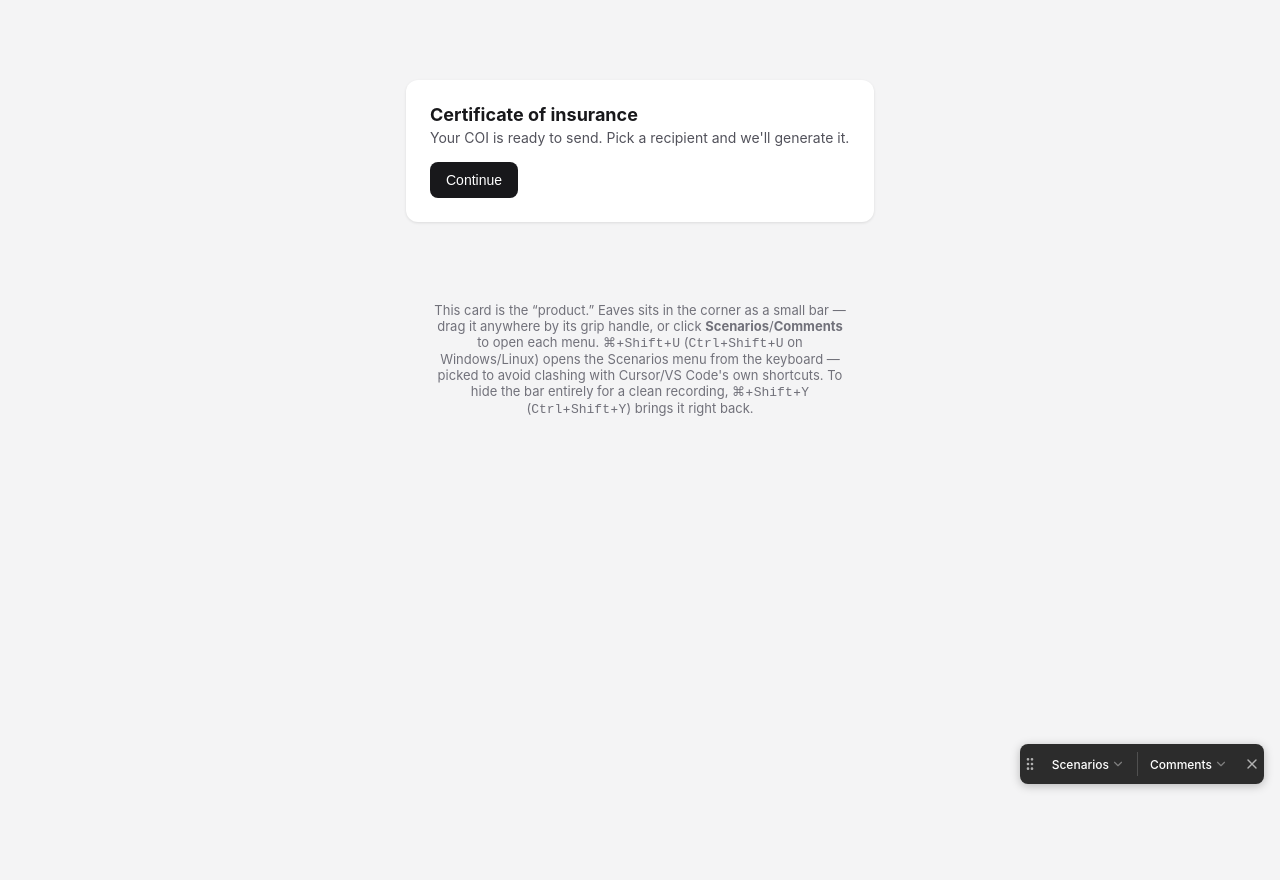
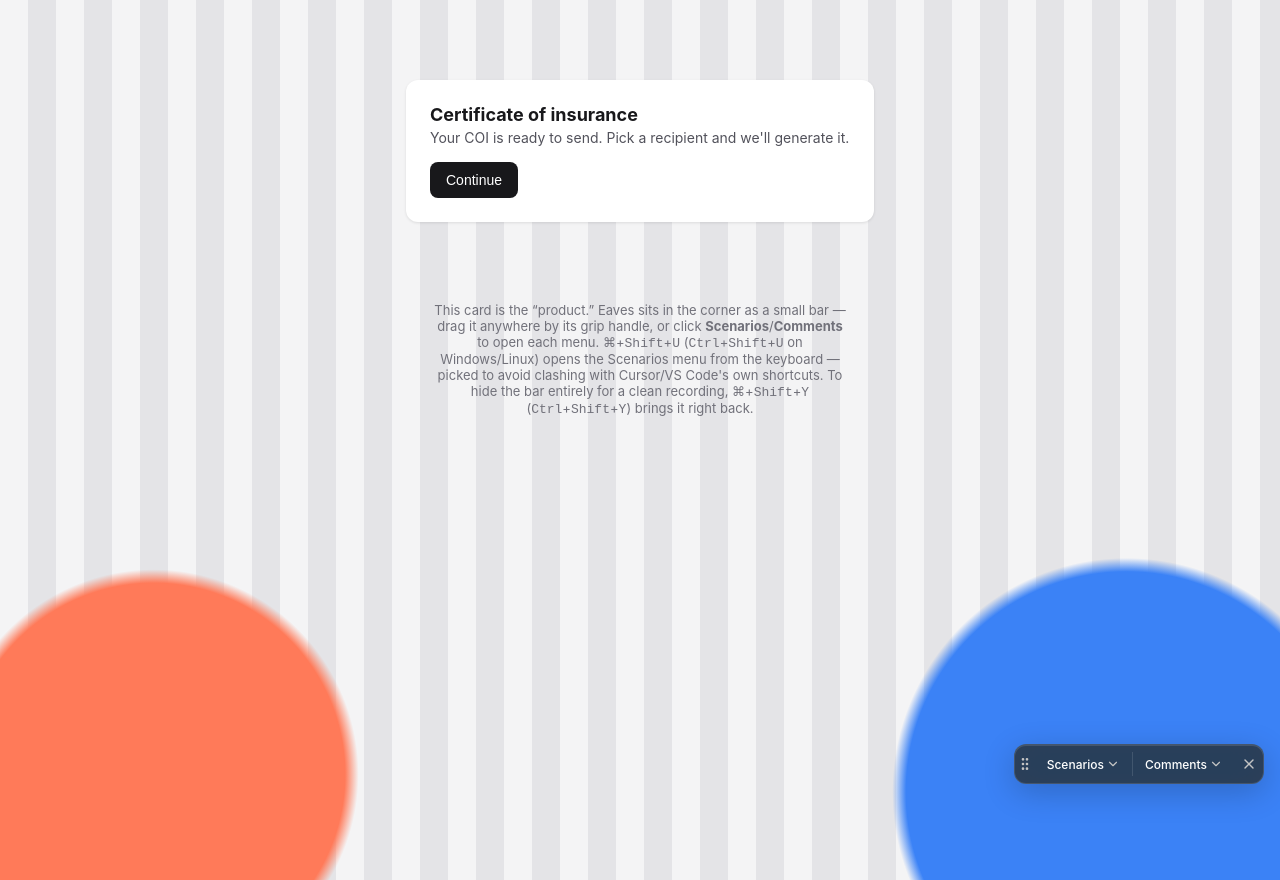
Before and after one commit to ommakes/eaves, a website: page demo/index.html in a window 1280 px wide. Before the commit the page ends 800 px from the top, so only its background shows below. Drawn offline with Linux system fonts and the light colour scheme.

Commit message:
Restyle the panel: frosted glass, shape-role corners, themable tokens (v0.7.0)
- Bar, menus and note composer use a frosted-glass surface (dark tint, 16px blur,
  1px edge, top highlight, soft shadow) with an opaque fallback where blur is
  unsupported and under prefers-reduced-transparency.
- Corners follow the shape roles: 12px surfaces, 8px concentric rows and fields,
  6px controls.
- Muted greys lightened so text and icons hold contrast over a white page behind
  the translucent panel.
- All values are --eaves-* custom properties with zero-specificity defaults.
- Icon buttons follow icon-sm (28/16) and step up on coarse pointers.
- Reduced motion removes the pin hover scale and flash.
- Demo gets a busy backdrop so the blur is visible.

Co-Authored-By: Claude Sonnet 5.5 <noreply@anthropic.com>
Claude-Session: https://claude.ai/code/session_012T9oqs4JY2zUttjonVY3CX

```diff
--- a/demo/index.html
+++ b/demo/index.html
@@ -4,7 +4,9 @@
 <meta charset="UTF-8" />
 <title>Eaves demo</title>
 <style>
-  body { margin: 0; font-family: -apple-system, BlinkMacSystemFont, "Segoe UI", Roboto, sans-serif; background: #f4f4f5; color: #18181b; }
+  body { margin: 0; min-height: 100vh; font-family: -apple-system, BlinkMacSystemFont, "Segoe UI", Roboto, sans-serif; color: #18181b;
+    /* A busy page behind the panel, so the frosted glass has something to blur. */
+    background: radial-gradient(circle at 12% 88%, #ff7a59 0 14%, transparent 15%), radial-gradient(circle at 88% 90%, #3b82f6 0 16%, transparent 17%), repeating-linear-gradient(90deg, #f4f4f5 0 28px, #e4e4e7 28px 56px); }
   .prototype { max-width: 420px; margin: 80px auto; background: #fff; border-radius: 12px; box-shadow: 0 1px 3px rgba(0,0,0,.1); padding: 24px; }
   .prototype h1 { font-size: 18px; margin: 0 0 4px; }
   .prototype p { color: #52525b; font-size: 14px; margin: 0 0 16px; }
--- a/package.json
+++ b/package.json
@@ -1,6 +1,6 @@
 {
   "name": "eaves-panel",
-  "version": "0.6.0",
+  "version": "0.7.0",
   "description": "A hideable control panel for switching scenarios and variants in coded usability-test prototypes, without touching the UI you're testing.",
   "main": "src/eaves.js",
   "unpkg": "src/eaves.js",
--- a/src/eaves.js
+++ b/src/eaves.js
@@ -18,49 +18,72 @@
   var instanceCount = 0;
 
   var CSS = [
+    // Look: frosted glass, standard tier (Vois DS-GLASS). Every surface (bar, menus,
+    // note composer) shares these tokens, so a host page can restyle the whole panel
+    // by setting --eaves-* on :root (or any ancestor). The tint is a dark neutral, not white-at-low-alpha:
+    // Eaves is always a dark panel with white text over *any* prototype, so the tint
+    // has to hold 4.5:1 against the lightest page it can sit on (tested on white).
+    // :where() keeps the defaults at zero specificity, so a host's own :root rule wins in any order.
+    ':where(:root){' +
+      '--eaves-fill:#2c2c2c;' +                       // opaque fallback, used first
+      '--eaves-tint:rgba(44,44,44,.78);' +            // glass fill
+      '--eaves-blur:16px;--eaves-saturate:160%;' +
+      '--eaves-stroke:rgba(255,255,255,.12);--eaves-highlight:rgba(255,255,255,.12);' +
+      '--eaves-shadow:0 8px 32px rgba(0,0,0,.2);' +
+      '--eaves-shadow-pin:0 2px 6px rgba(0,0,0,.35);' +
+      '--eaves-radius:12px;--eaves-radius-inner:8px;--eaves-radius-control:6px;' + // surface, concentric child (12 - 4 padding), control
+      '--eaves-dur:150ms;--eaves-dur-flash:600ms;--eaves-ease:ease;' +
+      '--eaves-text:#fff;--eaves-text-muted:#d8d8d8;--eaves-icon:#c4c4c4;--eaves-accent:#b3d7ff;' +
+      '--eaves-hover:rgba(255,255,255,.06);--eaves-press:rgba(255,255,255,.12);--eaves-field:rgba(255,255,255,.06);' +
+    '}',
     '.eaves-root{position:fixed;z-index:2147483000;font-family:-apple-system,BlinkMacSystemFont,"Segoe UI",Roboto,sans-serif;font-size:12px;line-height:1.4;}',
     '.eaves-root[data-position="bottom-right"]{bottom:16px;right:16px;}',
     '.eaves-root[data-position="bottom-left"]{bottom:16px;left:16px;}',
     '.eaves-root[data-position="top-right"]{top:16px;right:16px;}',
     '.eaves-root[data-position="top-left"]{top:16px;left:16px;}',
     '.eaves-root.eaves-hidden{display:none;}',
-    '.eaves-bar{display:flex;align-items:stretch;height:40px;background:#2c2c2c;border-radius:8px;overflow:hidden;box-shadow:0 2px 10px rgba(0,0,0,.25);}',
-    '.eaves-grip{width:20px;flex:none;display:flex;align-items:center;justify-content:center;color:#b1b1b1;cursor:grab;touch-action:none;}',
+    // The glass surface. Opaque first; blur is added only where it is supported.
+    '.eaves-bar,.eaves-popover,.eaves-composer{box-sizing:border-box;background-color:var(--eaves-fill);border:1px solid var(--eaves-stroke);border-radius:var(--eaves-radius);box-shadow:inset 0 1px 0 var(--eaves-highlight),var(--eaves-shadow);}',
+    '@supports ((backdrop-filter:blur(1px)) or (-webkit-backdrop-filter:blur(1px))){.eaves-bar,.eaves-popover,.eaves-composer{background-color:var(--eaves-tint);-webkit-backdrop-filter:blur(var(--eaves-blur)) saturate(var(--eaves-saturate));backdrop-filter:blur(var(--eaves-blur)) saturate(var(--eaves-saturate));}}',
+    '@media (prefers-reduced-transparency:reduce){.eaves-bar,.eaves-popover,.eaves-composer{background-color:var(--eaves-fill);-webkit-backdrop-filter:none;backdrop-filter:none;}}',
+    '.eaves-bar{display:flex;align-items:stretch;height:40px;overflow:hidden;}',
+    '.eaves-grip{width:20px;flex:none;display:flex;align-items:center;justify-content:center;color:var(--eaves-icon);cursor:grab;touch-action:none;}',
     '.eaves-grip:active{cursor:grabbing;}',
     '.eaves-grip svg{width:16px;height:16px;}',
     '.eaves-bar-mid{display:flex;align-items:center;padding:0 4px;}',
-    '.eaves-bar-btn{display:flex;align-items:center;gap:2px;background:none;border:none;color:#fff;font-size:12px;font-weight:500;font-family:inherit;padding:6px 8px;border-radius:6px;cursor:pointer;white-space:nowrap;transition:background .15s ease;}',
-    '.eaves-bar-btn:hover,.eaves-bar-btn[data-active="true"]{background:rgba(255,255,255,.06);}',
+    '.eaves-bar-btn{display:flex;align-items:center;gap:2px;background:none;border:none;color:var(--eaves-text);font-size:12px;font-weight:500;font-family:inherit;padding:6px 8px;border-radius:var(--eaves-radius-control);cursor:pointer;white-space:nowrap;transition:background var(--eaves-dur) var(--eaves-ease);}',
+    '.eaves-bar-btn:hover,.eaves-bar-btn[data-active="true"]{background:var(--eaves-hover);}',
     '.eaves-bar-btn:focus-visible{outline:2px solid #ffde69;outline-offset:-2px;}',
-    '.eaves-bar-btn svg{width:14px;height:14px;color:#7e7e7e;flex:none;}',
-    '.eaves-bar-divider{width:1px;align-self:center;height:24px;background:#505050;margin:0 4px;flex:none;}',
-    '.eaves-bar-close{width:24px;flex:none;display:flex;align-items:center;justify-content:center;color:#b1b1b1;cursor:pointer;transition:color .15s ease;}',
-    '.eaves-bar-close:hover{color:#fff;}',
+    '.eaves-bar-btn svg{width:14px;height:14px;color:var(--eaves-icon);flex:none;}',
+    '.eaves-bar-divider{width:1px;align-self:center;height:24px;background:var(--eaves-stroke);margin:0 4px;flex:none;}',
+    '.eaves-bar-close{width:28px;flex:none;display:flex;align-items:center;justify-content:center;color:var(--eaves-icon);cursor:pointer;transition:color var(--eaves-dur) var(--eaves-ease);}',
+    '.eaves-bar-close:hover{color:var(--eaves-text);}',
     '.eaves-bar-close:focus-visible{outline:2px solid #ffde69;outline-offset:-2px;}',
     '.eaves-bar-close svg{width:16px;height:16px;}',
     '.eaves-grip,.eaves-bar-close{border:none;padding:0;}',
-    '.eaves-popover{position:absolute;z-index:2147483000;background:#2c2c2c;border-radius:8px;padding:4px;box-shadow:0 8px 30px rgba(0,0,0,.35);min-width:172px;max-width:260px;box-sizing:border-box;display:none;}',
+    '.eaves-popover{position:absolute;z-index:2147483000;padding:4px;min-width:172px;max-width:260px;display:none;}',
     '.eaves-popover.eaves-popover-open{display:block;}',
     '.eaves-popover-list{display:flex;flex-direction:column;}',
-    '.eaves-popover-row{display:flex;align-items:center;gap:4px;width:100%;min-height:23px;padding:4px;background:none;border:none;color:#fff;font-size:12px;font-family:inherit;text-align:left;cursor:pointer;border-radius:6px;transition:background .15s ease;}',
-    '.eaves-popover-row:hover{background:rgba(255,255,255,.06);}',
+    '.eaves-popover-row{display:flex;align-items:center;gap:4px;width:100%;min-height:23px;padding:4px;background:none;border:none;color:var(--eaves-text);font-size:12px;font-family:inherit;text-align:left;cursor:pointer;border-radius:var(--eaves-radius-inner);transition:background var(--eaves-dur) var(--eaves-ease);}',
+    '.eaves-popover-row:hover{background:var(--eaves-hover);}',
     '.eaves-popover-row:focus-visible{outline:2px solid #ffde69;outline-offset:-2px;}',
-    '.eaves-popover-check{width:14px;height:14px;flex:none;color:#95c7ff;display:flex;align-items:center;justify-content:center;}',
-    '.eaves-popover-num{width:14px;flex:none;color:#95c7ff;font-weight:600;text-align:center;}',
+    '.eaves-popover-check{width:14px;height:14px;flex:none;color:var(--eaves-accent);display:flex;align-items:center;justify-content:center;}',
+    '.eaves-popover-num{width:14px;flex:none;color:var(--eaves-accent);font-weight:600;text-align:center;}',
     '.eaves-popover-row-text{flex:1;min-width:0;overflow:hidden;text-overflow:ellipsis;white-space:nowrap;}',
     '.eaves-popover-comment-row{display:flex;align-items:center;gap:2px;width:100%;}',
-    '.eaves-popover-comment-select{display:flex;align-items:center;gap:4px;flex:1;min-width:0;min-height:23px;padding:4px;background:none;border:none;color:#fff;font-size:12px;font-family:inherit;text-align:left;cursor:pointer;border-radius:6px;transition:background .15s ease;}',
-    '.eaves-popover-comment-select:hover{background:rgba(255,255,255,.06);}',
+    '.eaves-popover-comment-select{display:flex;align-items:center;gap:4px;flex:1;min-width:0;min-height:23px;padding:4px;background:none;border:none;color:var(--eaves-text);font-size:12px;font-family:inherit;text-align:left;cursor:pointer;border-radius:var(--eaves-radius-inner);transition:background var(--eaves-dur) var(--eaves-ease);}',
+    '.eaves-popover-comment-select:hover{background:var(--eaves-hover);}',
     '.eaves-popover-comment-select:focus-visible{outline:2px solid #ffde69;outline-offset:-2px;}',
-    '.eaves-popover-comment-row[data-active-comment="true"] .eaves-popover-comment-select{background:rgba(255,255,255,.12);}',
+    '.eaves-popover-comment-row[data-active-comment="true"] .eaves-popover-comment-select{background:var(--eaves-press);}',
     '.eaves-popover-comment-actions{display:flex;gap:2px;flex:none;}',
-    '.eaves-popover-icon-btn{display:flex;align-items:center;justify-content:center;width:22px;height:22px;flex:none;background:none;border:none;color:#9a9a9a;padding:0;border-radius:5px;cursor:pointer;transition:background .15s ease,color .15s ease;}',
-    '.eaves-popover-icon-btn:hover{background:rgba(255,255,255,.08);color:#fff;}',
+    // Icon buttons follow the DS icon-sm size: 28 box, 16 glyph (36 / 20 on a coarse pointer).
+    '.eaves-popover-icon-btn{display:flex;align-items:center;justify-content:center;width:28px;height:28px;flex:none;background:none;border:none;color:var(--eaves-icon);padding:0;border-radius:var(--eaves-radius-control);cursor:pointer;transition:background var(--eaves-dur) var(--eaves-ease),color var(--eaves-dur) var(--eaves-ease);}',
+    '.eaves-popover-icon-btn:hover{background:var(--eaves-press);color:var(--eaves-text);}',
     '.eaves-popover-icon-btn:focus-visible{outline:2px solid #ffde69;outline-offset:-2px;}',
-    '.eaves-popover-icon-btn svg{width:13px;height:13px;}',
-    '.eaves-popover-empty{font-size:12px;color:#8a8a8a;padding:6px 8px;}',
-    '.eaves-popover-add{display:flex;align-items:center;justify-content:center;gap:4px;width:100%;height:28px;background:rgba(255,255,255,.04);border:none;color:#f0f0f0;font-size:12px;font-weight:600;font-family:inherit;border-radius:6px;cursor:pointer;margin-top:4px;transition:background .15s ease;}',
-    '.eaves-popover-add:hover{background:rgba(255,255,255,.08);}',
+    '.eaves-popover-icon-btn svg{width:16px;height:16px;}',
+    '.eaves-popover-empty{font-size:12px;color:var(--eaves-text-muted);padding:6px 8px;}',
+    '.eaves-popover-add{display:flex;align-items:center;justify-content:center;gap:4px;width:100%;height:28px;background:var(--eaves-hover);border:none;color:#f0f0f0;font-size:12px;font-weight:600;font-family:inherit;border-radius:var(--eaves-radius-control);cursor:pointer;margin-top:4px;transition:background var(--eaves-dur) var(--eaves-ease);}',
+    '.eaves-popover-add:hover{background:var(--eaves-press);}',
     '.eaves-popover-add:focus-visible{outline:2px solid #ffde69;outline-offset:-2px;}',
     '.eaves-popover-add svg{width:14px;height:14px;}',
     '.eaves-popover-export{display:flex;gap:4px;margin-top:4px;}',
@@ -68,24 +91,30 @@
     '.eaves-popover-folder{font-size:11px;}',
     '.eaves-pin-layer{position:absolute;top:0;left:0;z-index:2147483000;pointer-events:none;}',
     '.eaves-pin-layer.eaves-pins-hidden{display:none;}',
-    '.eaves-pin{position:absolute;width:32px;height:32px;margin:-16px 0 0 -16px;padding:2px;box-sizing:border-box;background:#fff;border:none;border-radius:16px 16px 16px 0;cursor:grab;touch-action:none;pointer-events:auto;box-shadow:0 2px 6px rgba(0,0,0,.35);transition:transform .15s ease;}',
+    // Pins mark a spot on the prototype. They are content, not chrome, so no glass.
+    '.eaves-pin{position:absolute;width:32px;height:32px;margin:-16px 0 0 -16px;padding:2px;box-sizing:border-box;background:#fff;border:none;border-radius:16px 16px 16px 0;cursor:grab;touch-action:none;pointer-events:auto;box-shadow:var(--eaves-shadow-pin);transition:transform var(--eaves-dur) var(--eaves-ease);}',
     '.eaves-pin:hover{transform:scale(1.08);}',
     '.eaves-pin.eaves-pin-dragging{cursor:grabbing;transition:none;transform:scale(1.08);}',
     '.eaves-pin:focus-visible{outline:2px solid #95c7ff;outline-offset:2px;}',
     '.eaves-pin-inner{width:100%;height:100%;border-radius:50%;background:#ffde69;display:flex;align-items:center;justify-content:center;}',
     '.eaves-pin-inner span{color:#0f0f0f;font-size:12px;font-weight:600;}',
     '.eaves-pin[data-active="true"] .eaves-pin-inner{outline:2px solid #95c7ff;outline-offset:1px;}',
-    '.eaves-pin.eaves-pin-flash{animation:eaves-pin-flash .6s ease;}',
+    '.eaves-pin.eaves-pin-flash{animation:eaves-pin-flash var(--eaves-dur-flash) var(--eaves-ease);}',
     '@keyframes eaves-pin-flash{0%,100%{transform:scale(1);}30%{transform:scale(1.35);}}',
-    '.eaves-composer{position:absolute;z-index:2147483000;background:#2c2c2c;border-radius:8px;padding:4px 4px 8px;width:220px;box-sizing:border-box;pointer-events:auto;box-shadow:0 8px 30px rgba(0,0,0,.35);}',
-    '.eaves-composer textarea{width:100%;min-height:60px;background:rgba(255,255,255,.04);color:#fff;border:none;border-radius:6px;padding:8px;font-size:12px;font-family:inherit;resize:vertical;box-sizing:border-box;}',
+    '.eaves-composer{position:absolute;z-index:2147483000;padding:4px 4px 8px;width:220px;pointer-events:auto;}',
+    '.eaves-composer textarea{width:100%;min-height:60px;background:var(--eaves-field);color:var(--eaves-text);border:none;border-radius:var(--eaves-radius-inner);padding:8px;font-size:12px;font-family:inherit;resize:vertical;box-sizing:border-box;}',
+    '.eaves-composer textarea::placeholder{color:var(--eaves-text-muted);opacity:1;}',
     '.eaves-composer textarea:focus-visible{outline:2px solid #ffde69;outline-offset:1px;}',
     '.eaves-composer-actions{display:flex;gap:8px;margin-top:8px;padding:0 4px;justify-content:flex-end;}',
-    '.eaves-composer-btn{background:rgba(255,255,255,.04);border:none;color:#f0f0f0;font-size:12px;font-weight:600;font-family:inherit;padding:0 8px;height:28px;border-radius:6px;cursor:pointer;transition:background .15s ease;}',
-    '.eaves-composer-btn:hover{background:rgba(255,255,255,.08);}',
+    '.eaves-composer-btn{background:var(--eaves-hover);border:none;color:#f0f0f0;font-size:12px;font-weight:600;font-family:inherit;padding:0 8px;height:28px;border-radius:var(--eaves-radius-control);cursor:pointer;transition:background var(--eaves-dur) var(--eaves-ease);}',
+    '.eaves-composer-btn:hover{background:var(--eaves-press);}',
     '.eaves-composer-btn:focus-visible{outline:2px solid #ffde69;outline-offset:-2px;}',
     '.eaves-composer-btn[data-primary="true"]{background:#ffde69;color:#0f0f0f;min-width:64px;}',
     '.eaves-composer-btn[data-primary="true"]:hover{background:#ffe58f;}',
+    // A finger needs a bigger target than a cursor: icon-sm steps up to 36 / 20.
+    '@media (pointer:coarse){.eaves-popover-icon-btn{width:36px;height:36px;}.eaves-popover-icon-btn svg{width:20px;height:20px;}.eaves-bar-close{width:36px;}}',
+    // Reduced motion: the pin flash is a one-off effect, so it is absent, not replaced.
+    '@media (prefers-reduced-motion:reduce){.eaves-bar-btn,.eaves-bar-close,.eaves-popover-row,.eaves-popover-comment-select,.eaves-popover-icon-btn,.eaves-popover-add,.eaves-composer-btn,.eaves-pin{transition:none;}.eaves-pin:hover{transform:none;}.eaves-pin.eaves-pin-flash{animation:none;}}',
     'body.eaves-placing,body.eaves-placing *{cursor:crosshair !important;}'
   ].join('');
 
```
Also changed, not shown: README.md.
